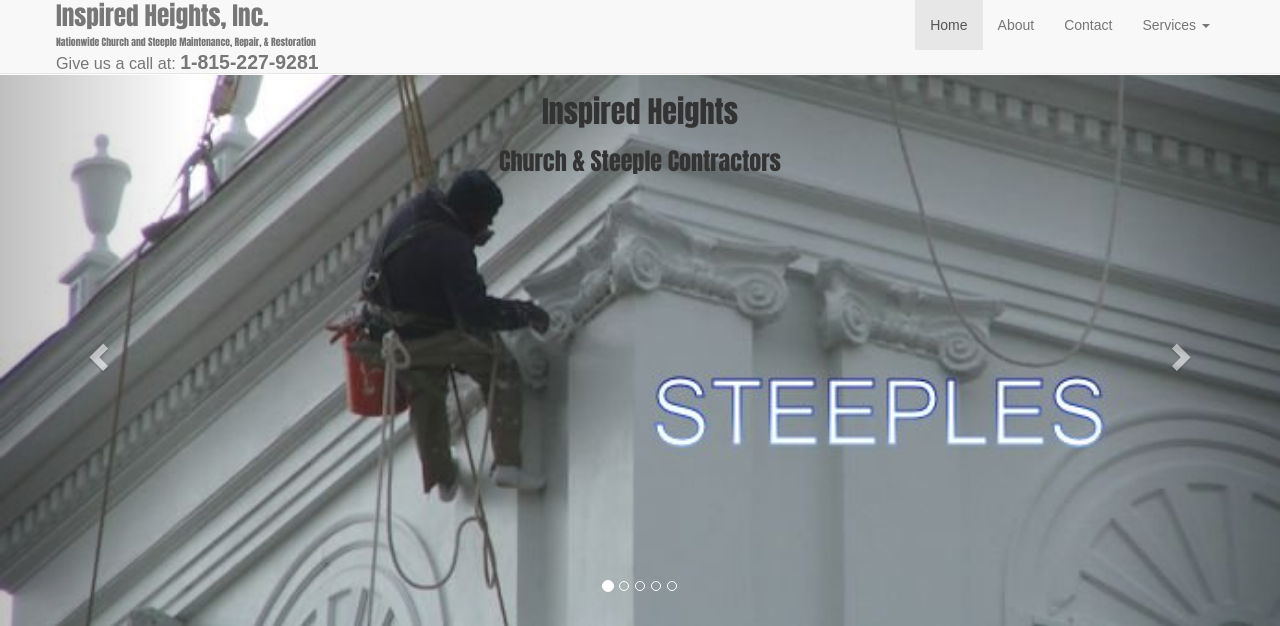
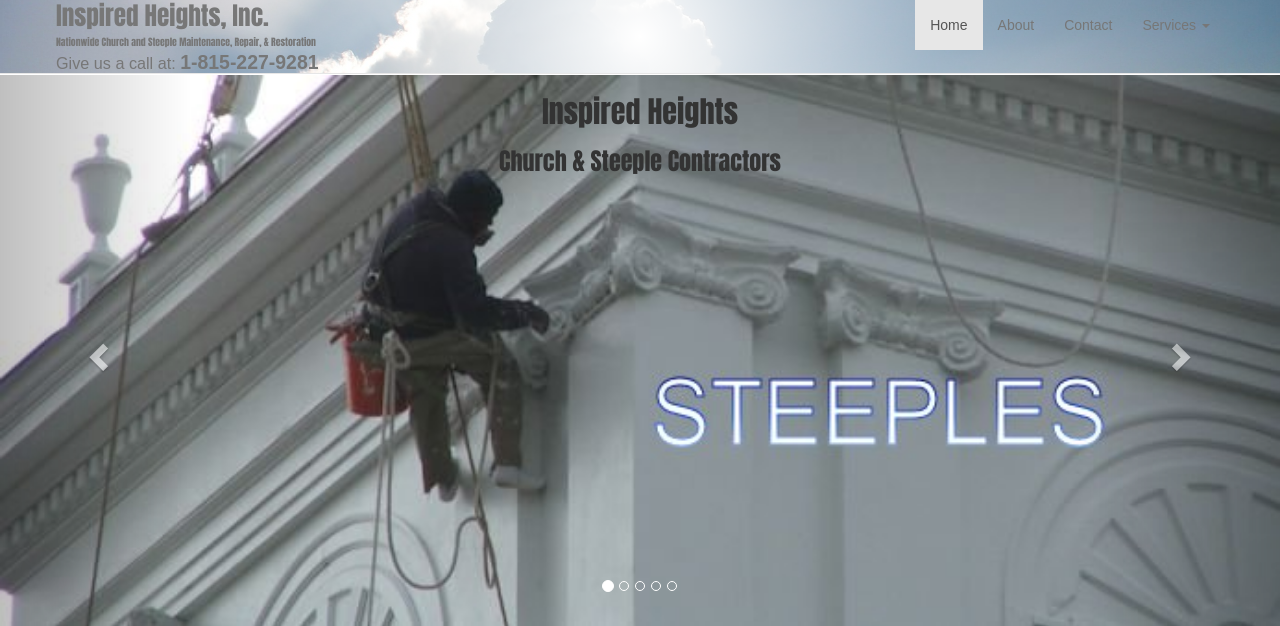
Before and after one commit to TechGladiator/inspired-heights, a PHP site: page / in a window 1280 px wide. Shown: the top 626 px of the page. Run offline with PHP 8.4, Linux system fonts and the light colour scheme; some web fonts are replaced.

Commit message:
added background image to navbar

```diff
--- a/css/style.css
+++ b/css/style.css
@@ -8,6 +8,11 @@ body {
 
 
 /*--- Navbar  ---*/
+
+.top-navbar {
+  background: radial-gradient(circle, white, transparent), url('/images/cloud-97453_1920.jpg') no-repeat center center fixed, #6bacf7;
+  background-size: cover;
+}
 
 
 /*--- Logo  ---*/
@@ -91,6 +96,7 @@ body {
   .navbar-fixed-top .main-menu {
     max-height: 100%;
     border-color: transparent;
+    box-shadow: none;
   }
 }
 
--- a/index.html
+++ b/index.html
@@ -28,7 +28,7 @@
 
   <!-- Navbar -->
 
-  <nav class="navbar navbar-default navbar-fixed-top">
+  <nav class="navbar navbar-default navbar-fixed-top top-navbar">
     <div class="container">
 
       <!-- Brand and toggle get grouped for better mobile display -->
```
